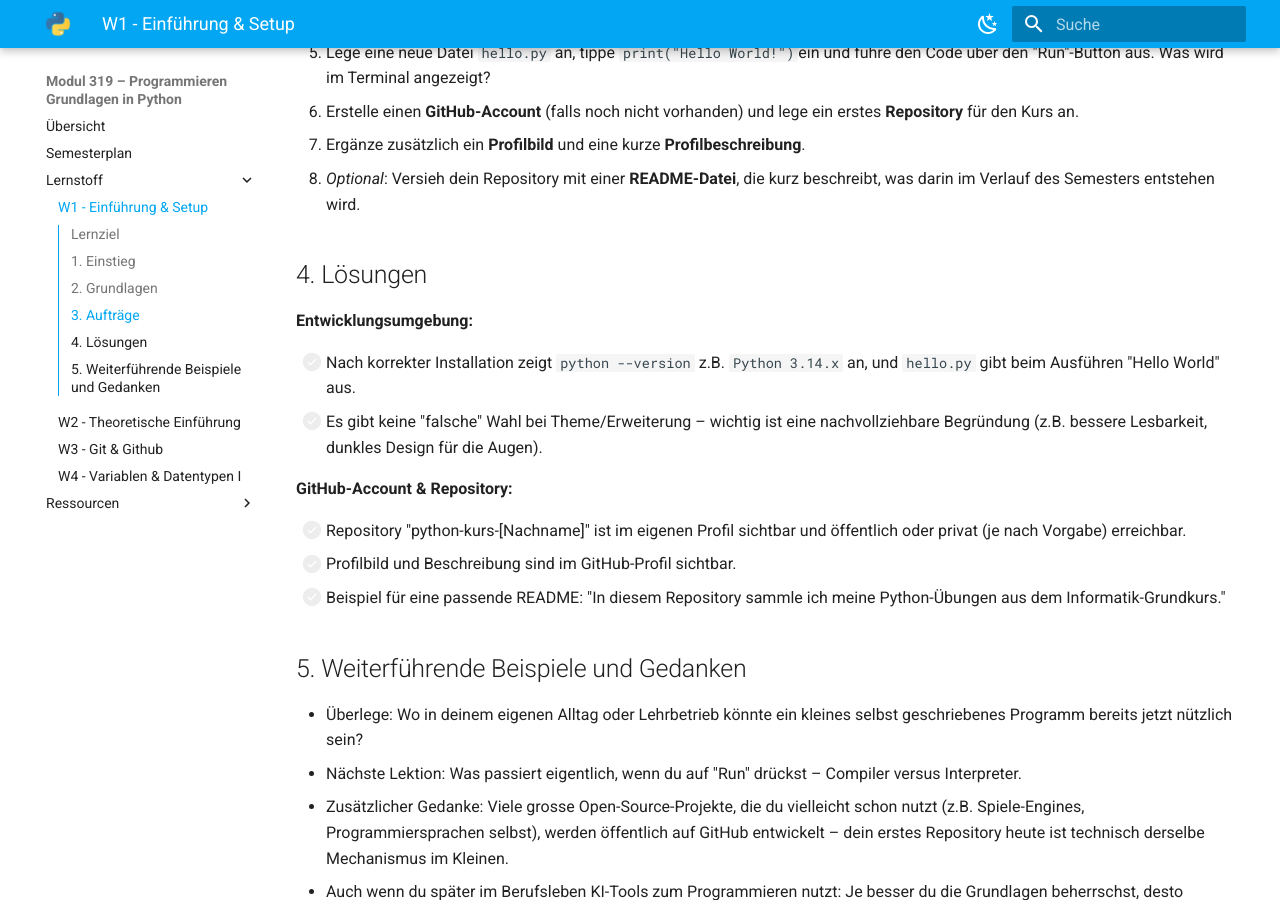
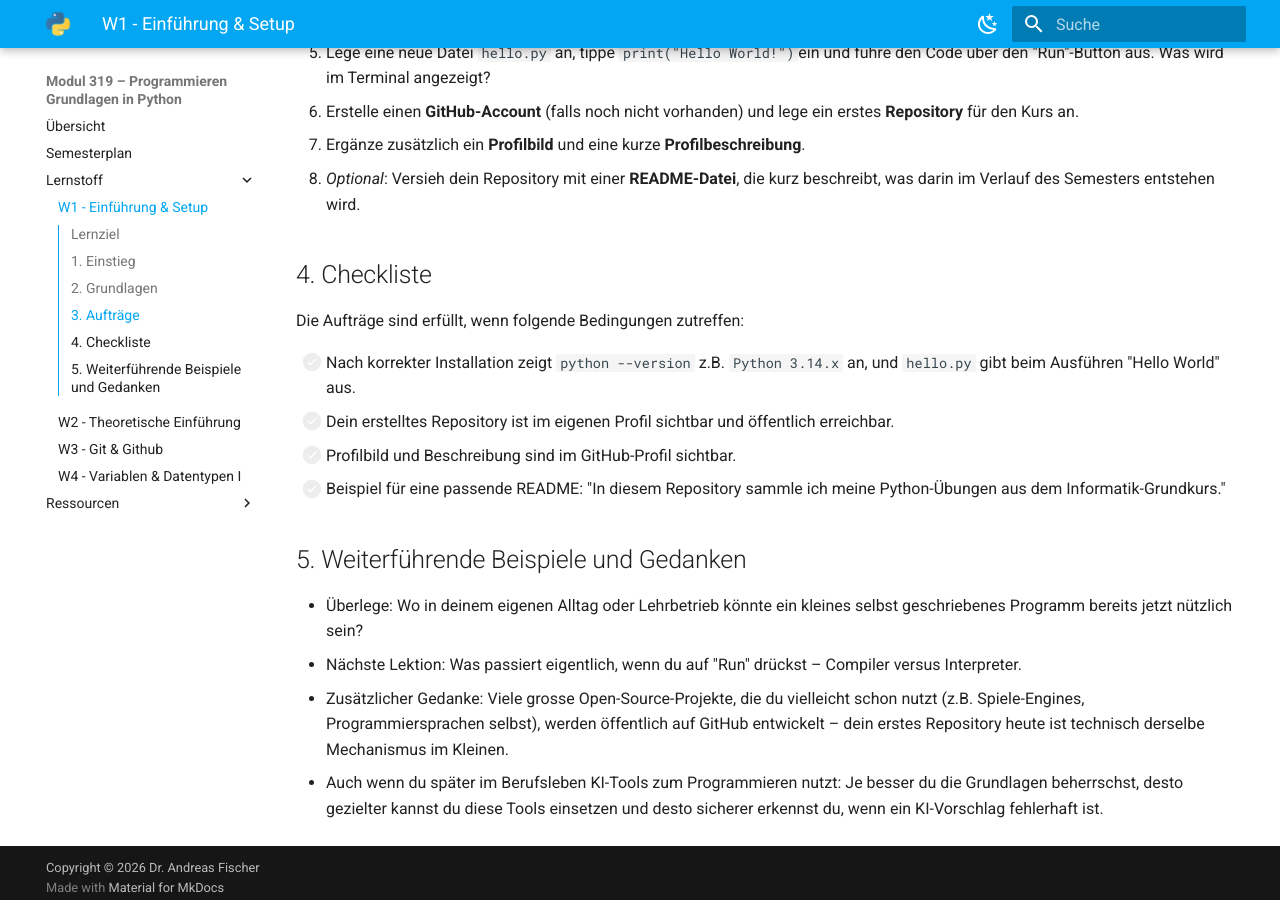
Before and after one commit to af81/python-school, an MkDocs documentation site: the page built from docs/schueler/einfuehrung-organisation-handout.md, in a window 1280 px wide and 900 px high, scrolled down 1131 px. Built offline with MkDocs 1.6.1 and Material for MkDocs 9.7.7, drawn with Linux system fonts in a browser that asks for light colours.

Commit message:
1808261319

```diff
--- a/docs/schueler/einfuehrung-organisation-handout.md
+++ b/docs/schueler/einfuehrung-organisation-handout.md
@@ -31,16 +31,12 @@ Am Ende dieser Lektion weisst du: wie dieses Modul aufgebaut ist, wie du deine E
 7. Ergänze zusätzlich ein **Profilbild** und eine kurze **Profilbeschreibung**.
 8. *Optional*: Versieh dein Repository mit einer **README-Datei**, die kurz beschreibt, was darin im Verlauf des Semesters entstehen wird.
 
-## 4. Lösungen
+## 4. Checkliste
 
-**Entwicklungsumgebung:**
+Die Aufträge sind erfüllt, wenn folgende Bedingungen zutreffen:
 
 - [ ] Nach korrekter Installation zeigt `python --version` z.B. `Python 3.14.x` an, und `hello.py` gibt beim Ausführen "Hello World" aus.
-- [ ] Es gibt keine "falsche" Wahl bei Theme/Erweiterung – wichtig ist eine nachvollziehbare Begründung (z.B. bessere Lesbarkeit, dunkles Design für die Augen).
-
-**GitHub-Account & Repository:**
-
-- [ ] Repository "python-kurs-[Nachname]" ist im eigenen Profil sichtbar und öffentlich oder privat (je nach Vorgabe) erreichbar.
+- [ ] Dein erstelltes Repository ist im eigenen Profil sichtbar und öffentlich erreichbar.
 - [ ] Profilbild und Beschreibung sind im GitHub-Profil sichtbar.
 - [ ] Beispiel für eine passende README: "In diesem Repository sammle ich meine Python-Übungen aus dem Informatik-Grundkurs."
 
```
Also changed, not shown: site/schueler/einfuehrung-organisation-handout/index.html, site/search/search_index.json.
